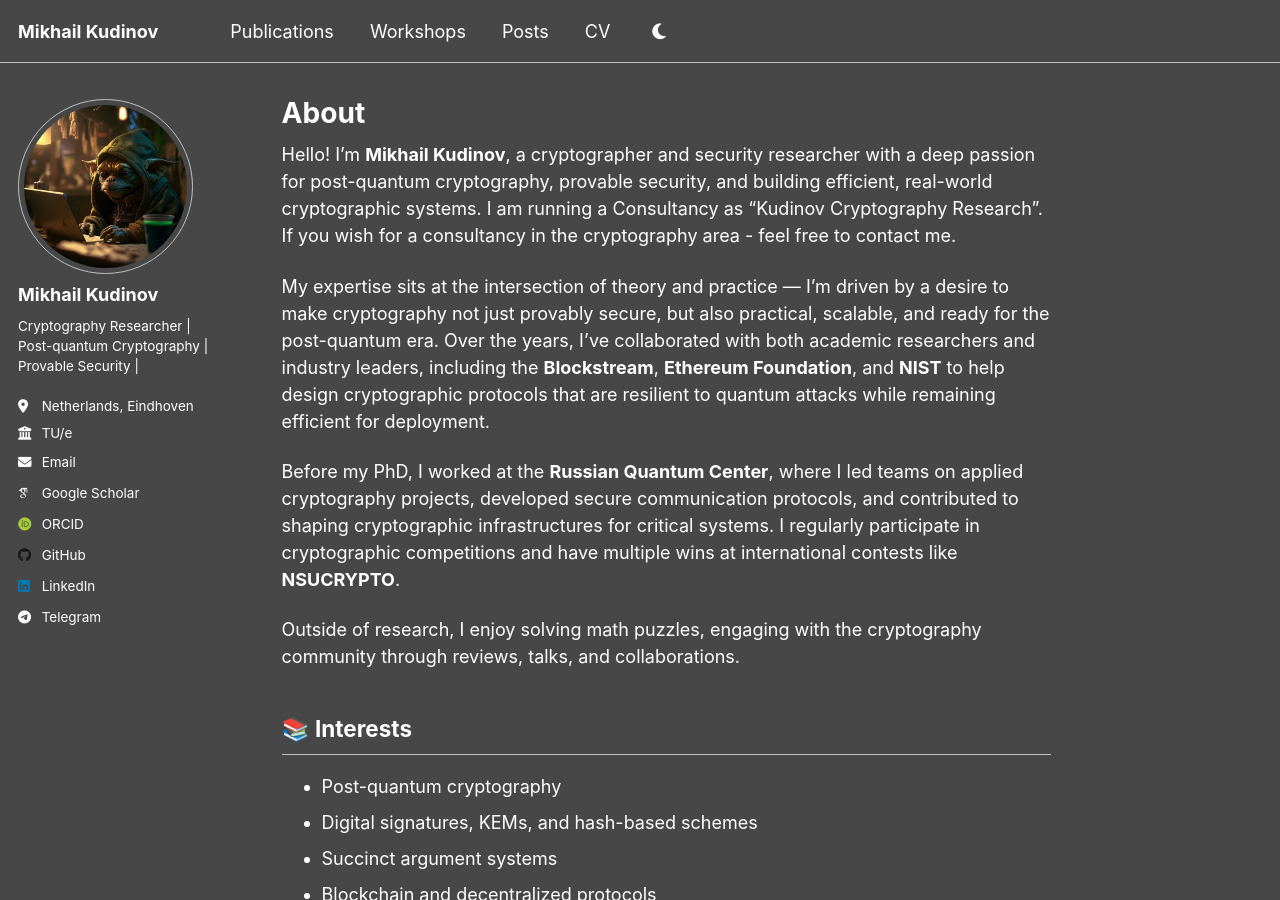
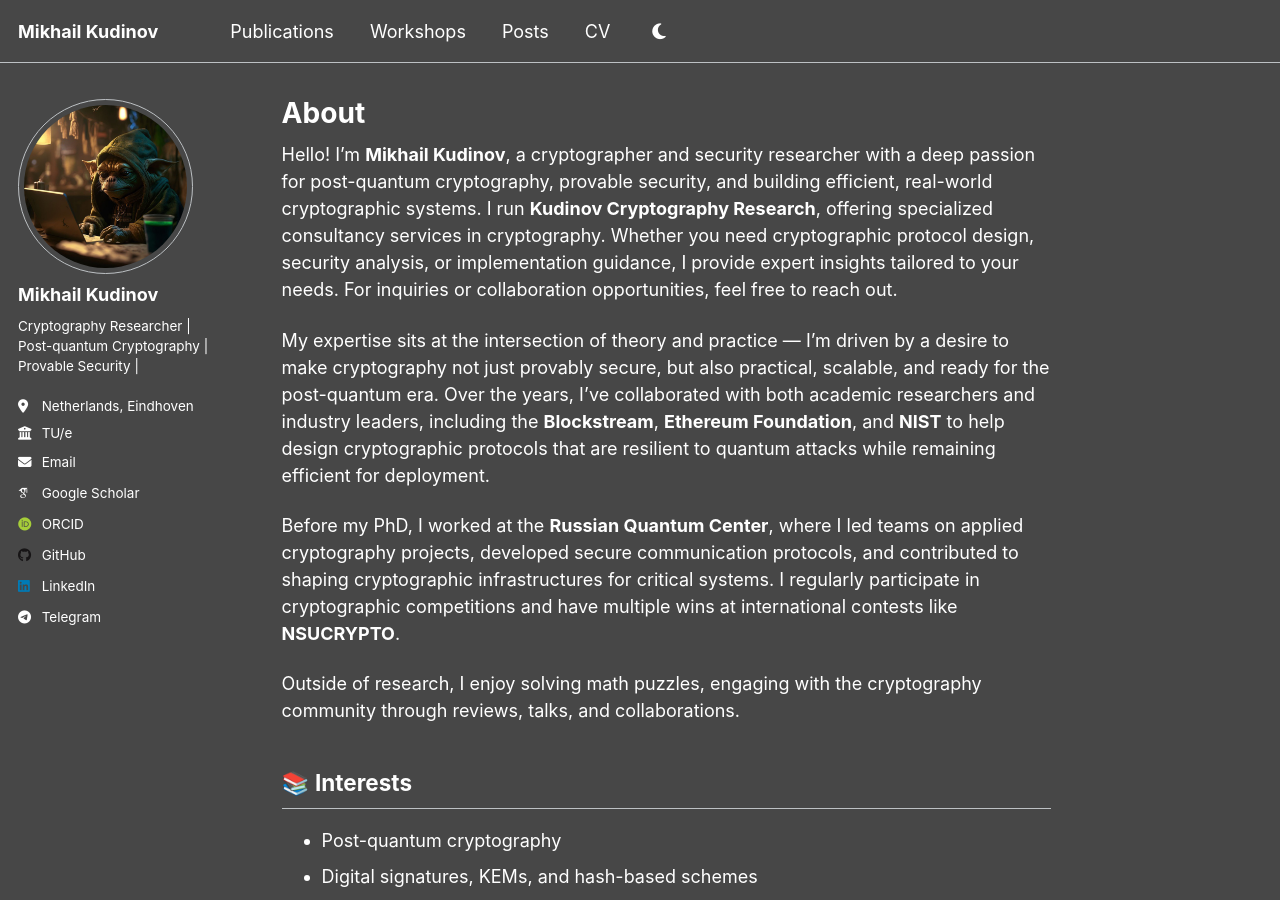
Before and after one commit to error0024/error0024.github.io, a Jekyll site: the page built from _pages/about.md, in a window 1280 px wide and 900 px high. Built offline with Jekyll 4.4.1, drawn with Linux system fonts in a browser that asks for light colours; some web fonts are replaced.

Commit message:
about update

```diff
--- a/_pages/about.md
+++ b/_pages/about.md
@@ -7,7 +7,8 @@ redirect_from:
   - /about.html
 ---
 
-Hello! I'm **Mikhail Kudinov**, a cryptographer and security researcher with a deep passion for post-quantum cryptography, provable security, and building efficient, real-world cryptographic systems. I am running a Consultancy as "Kudinov Cryptography Research". If you wish for a consultancy in the cryptography area - feel free to contact me.
+Hello! I'm **Mikhail Kudinov**, a cryptographer and security researcher with a deep passion for post-quantum cryptography, provable security, and building efficient, real-world cryptographic systems. I run **Kudinov Cryptography Research**, offering specialized consultancy services in cryptography. Whether you need cryptographic protocol design, security analysis, or implementation guidance, I provide expert insights tailored to your needs.
+For inquiries or collaboration opportunities, feel free to reach out.
 
 [comment]: <> (Currently, I’m a PhD candidate at **Eindhoven University of Technology**, where I work under the supervision of Dr. Andreas Hülsing.)
 
```
